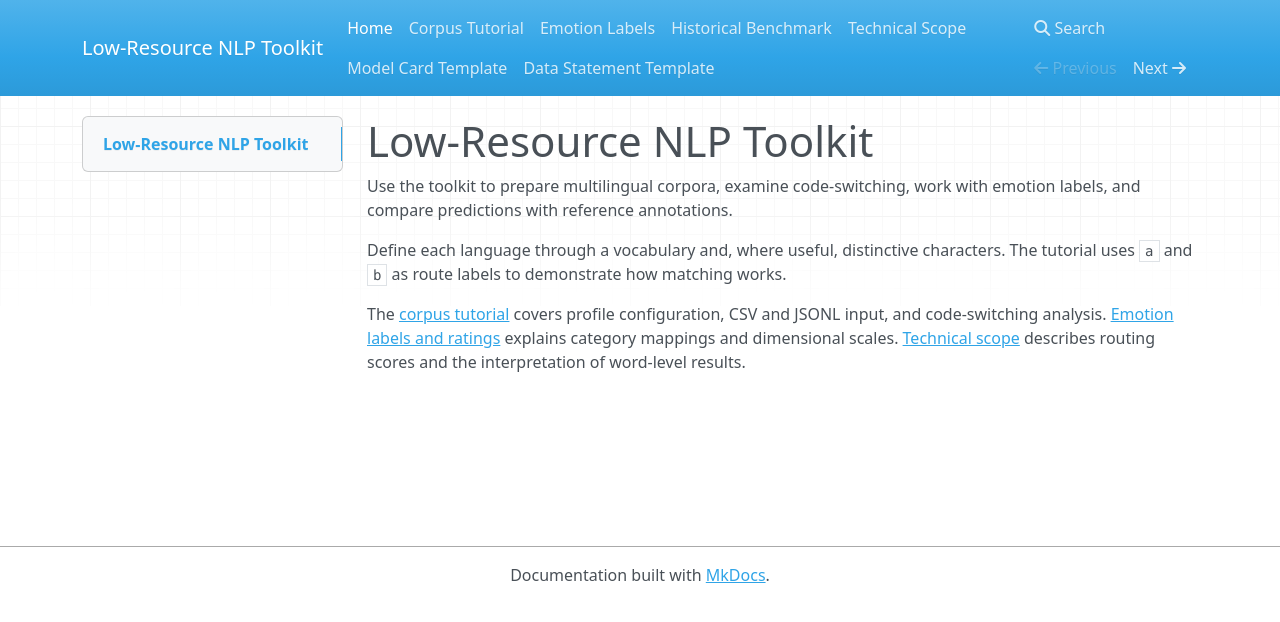
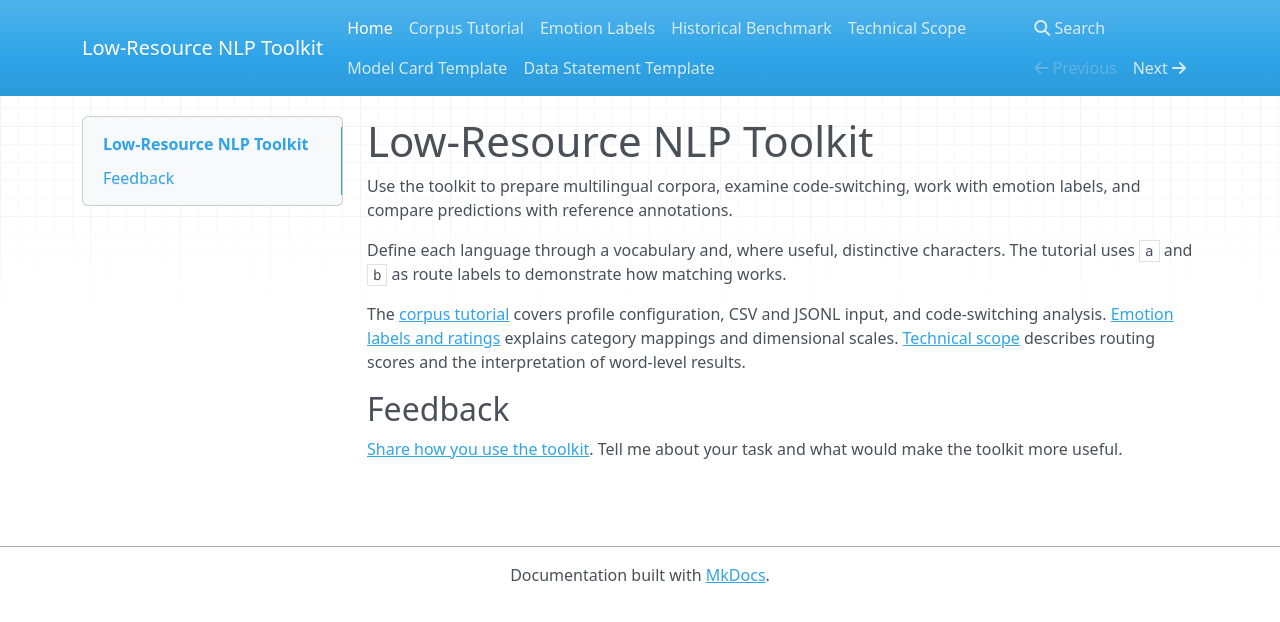
Before and after one commit to oyinkanchekwas/low-resource-nlp-toolkit, an MkDocs documentation site: the page built from docs/index.md, in a window 1280 px wide. Shown: the top 622 px of the page. Built offline with MkDocs 1.6.1, drawn with Linux system fonts in a browser that asks for light colours; nearby versions of some CDN libraries.

Commit message:
Offer a voluntary project feedback form (#6)
Use GitHub Issues to let users describe practical uses of the toolkit. Require a short task description, make extra details optional, and let each respondent choose whether their feedback may be quoted with credit.

Link the form from the README and documentation, explain public visibility, and keep sharing-permission checks in the existing issue forms.

```diff
--- a/docs/index.md
+++ b/docs/index.md
@@ -5,3 +5,7 @@ Use the toolkit to prepare multilingual corpora, examine code-switching, work wi
 Define each language through a vocabulary and, where useful, distinctive characters. The tutorial uses `a` and `b` as route labels to demonstrate how matching works.
 
 The [corpus tutorial](tutorial.md) covers profile configuration, CSV and JSONL input, and code-switching analysis. [Emotion labels and ratings](labels.md) explains category mappings and dimensional scales. [Technical scope](scope.md) describes routing scores and the interpretation of word-level results.
+
+## Feedback
+
+[Share how you use the toolkit](https://github.com/oyinkanchekwas/low-resource-nlp-toolkit/issues/new?template=usage_feedback.yml). Tell me about your task and what would make the toolkit more useful.
```
Also changed, not shown: README.md (+4 -0 lines), 3 other files.
